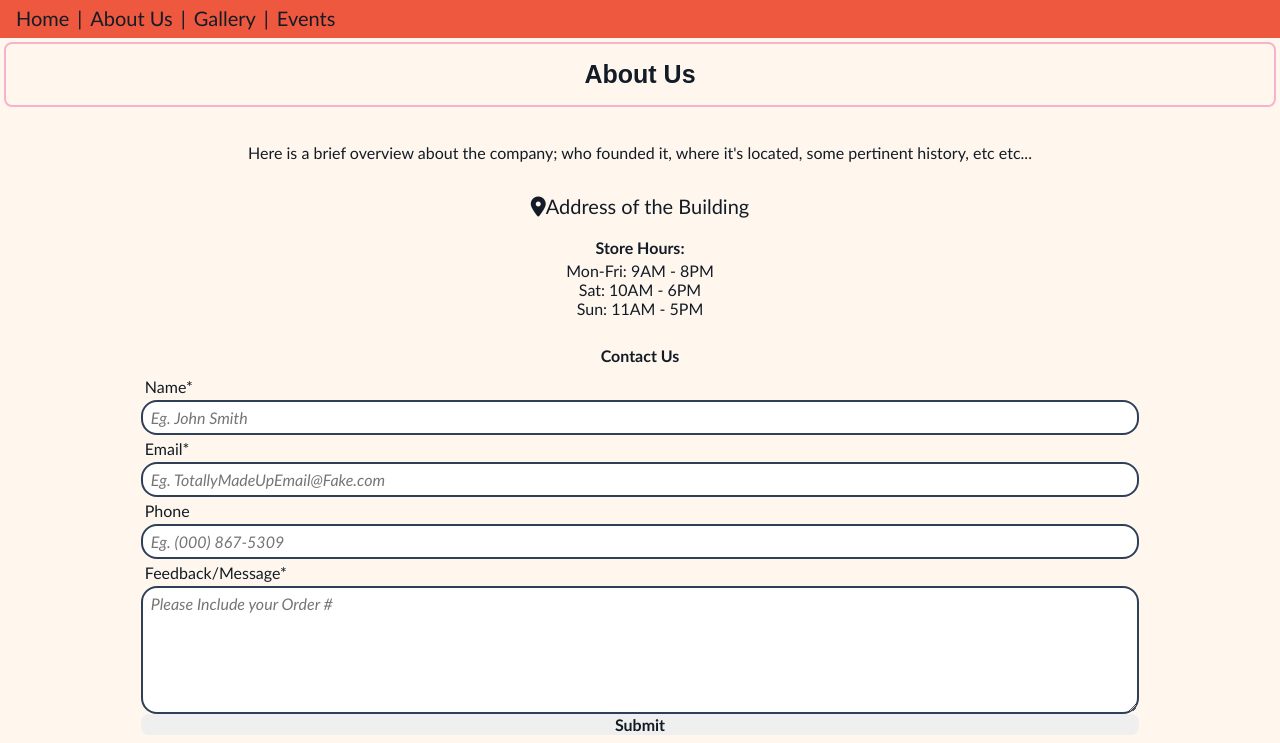
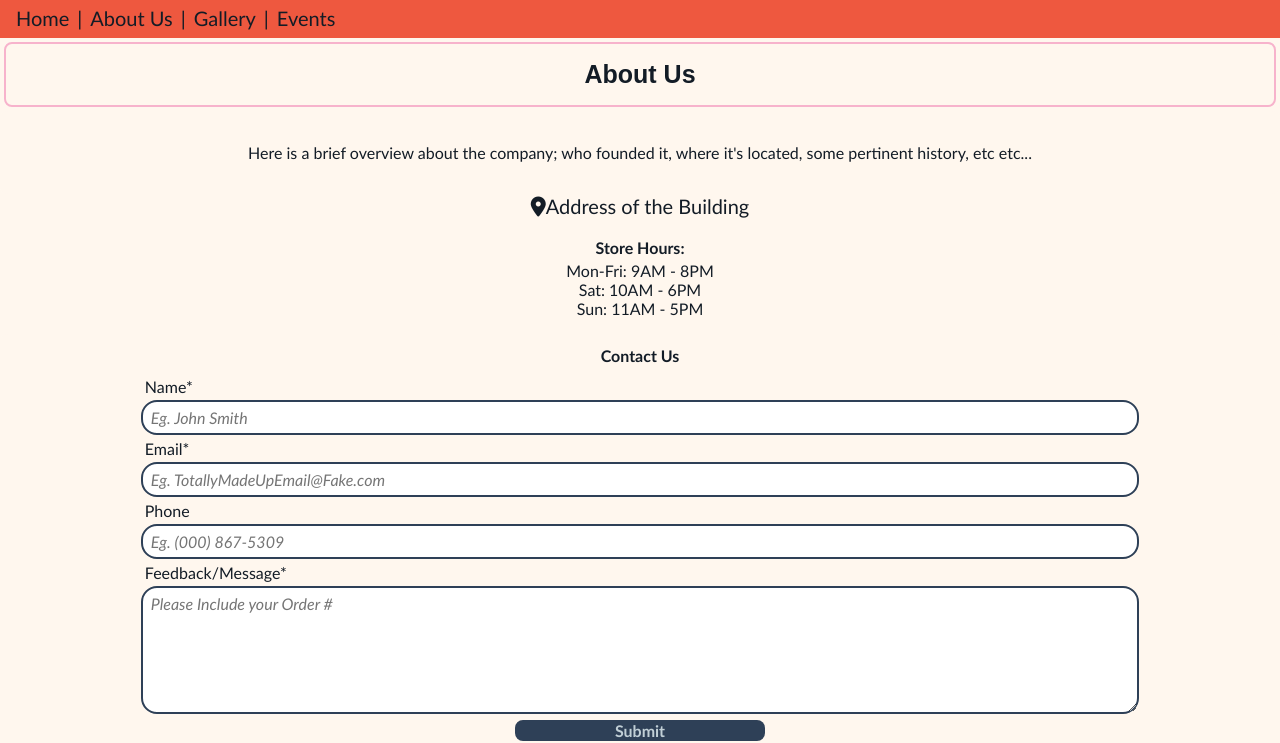
Before and after one commit to Pzang1994/stackblitz-Book-Haven-Bookstore, a website: page About-Us.html in a window 1280 px wide. Shown: the part 65-808 px from the top of the page. Drawn offline with Linux system fonts and the light colour scheme.

Commit message:
Adjust Submit button for Contact Us page - change background color and font color to make more visible - align button to center - set width to 25% - set margin-top to 6px to create space between Feedback element.

```diff
--- a/About-Us.html
+++ b/About-Us.html
@@ -97,7 +97,7 @@
             <label for="Feedback">Feedback/Message*</label>
             <textarea type="text" placeholder="Please Include your Order #" id="Feedback" required autocomplete="on"></textarea>
           </div>
-            <button type="submit" id="Submit">Submit</button>
+            <button type="submit" id="Contact">Submit</button>
         </form>
       </div>
     </main>
--- a/styles.css
+++ b/styles.css
@@ -316,6 +316,14 @@ h5{
   justify-content: flex-start;
 }
 
+#Contact{
+  background-color: #2E4057;
+  color: #C1CFD6;
+  margin-top: 6px;
+  width: 25%;
+  align-self: center;
+}
+
 label{
   margin: 4px;
 }
```
